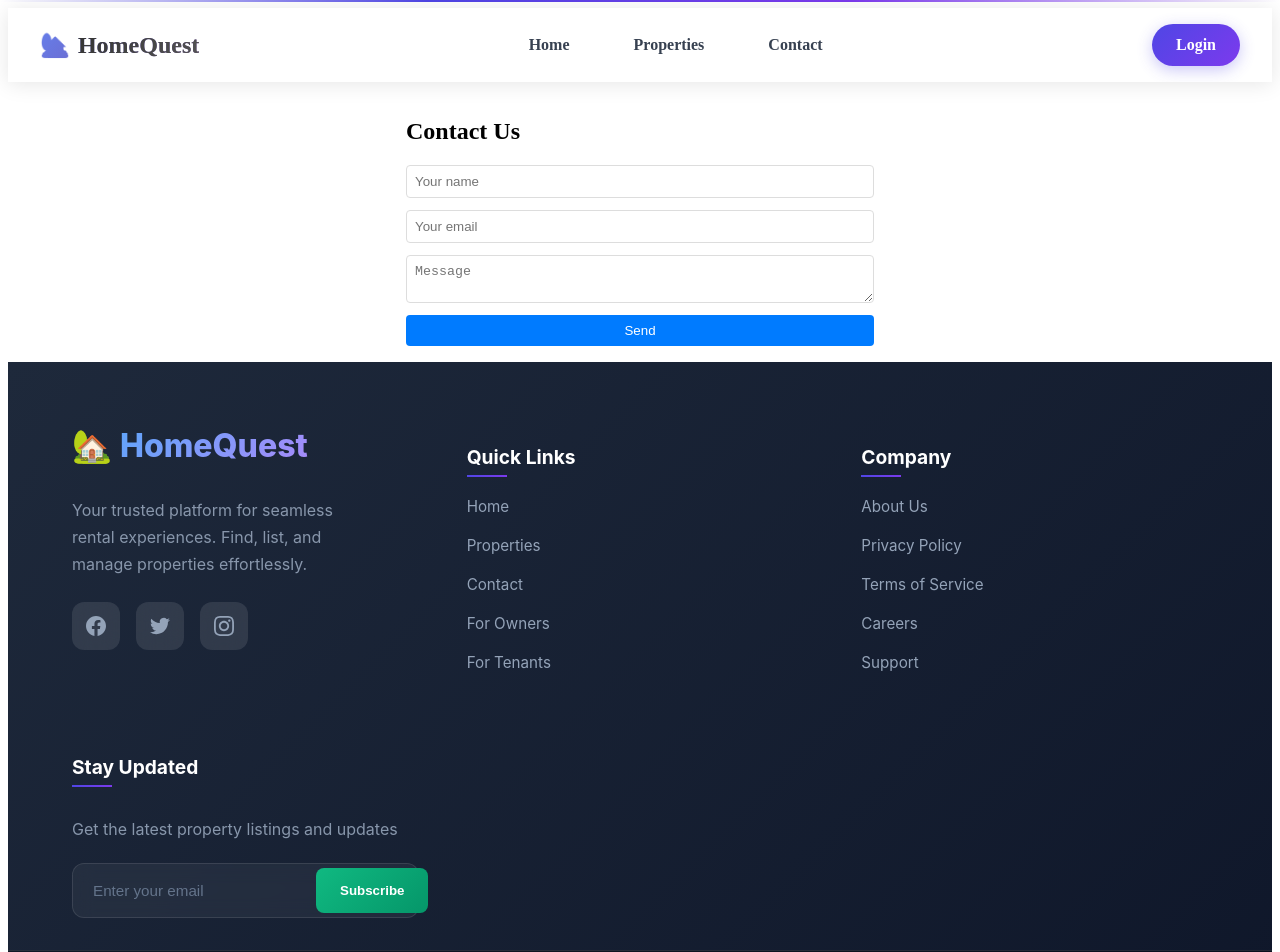
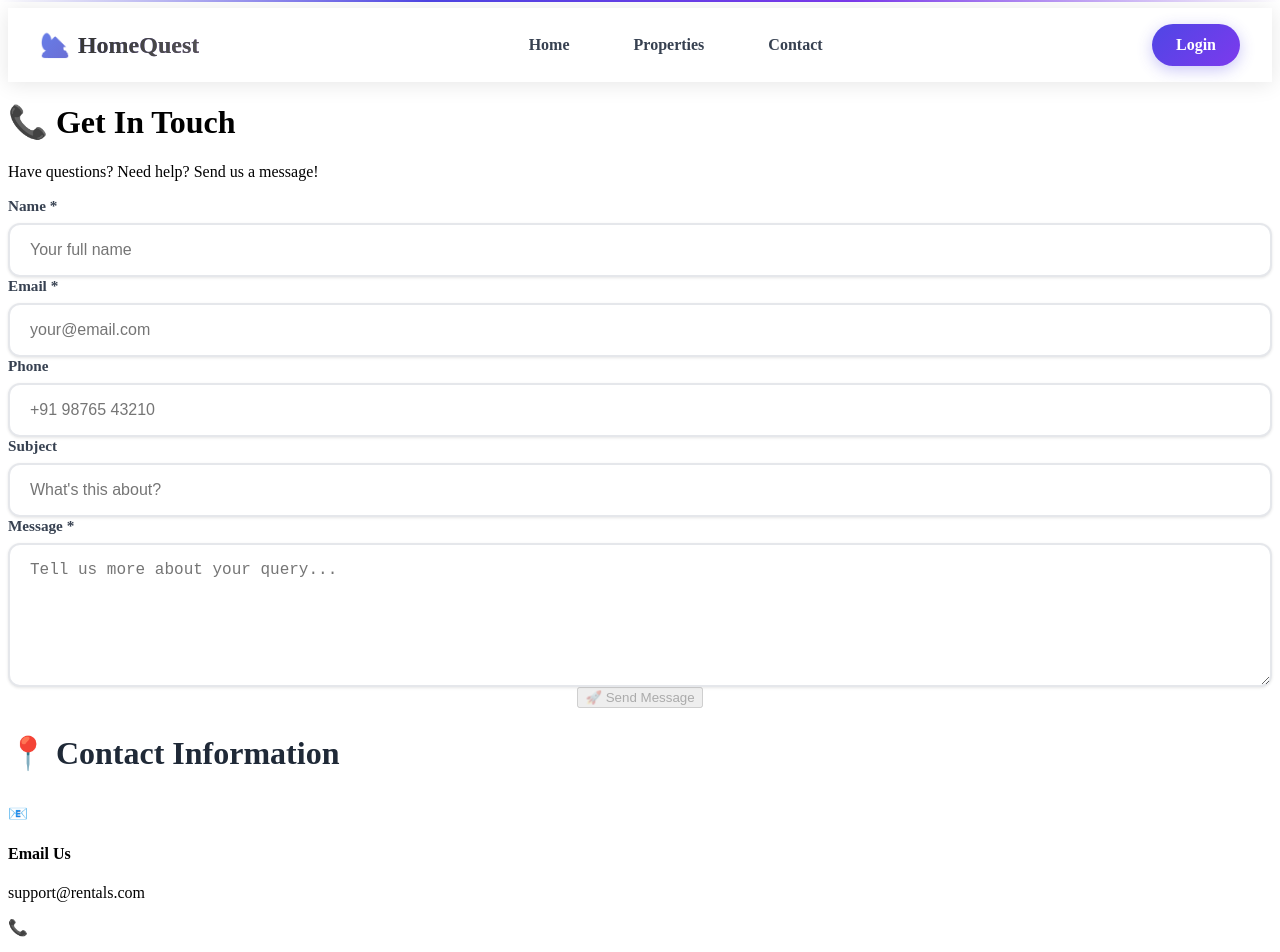
Before and after one commit to Gaurav-singh9719/HomeQuest-Frontend, a React (Create React App) app: page /contact in a window 1280 px wide. Shown: the top 952 px of the page. Built offline with nearby package versions, Linux system fonts and the light colour scheme.

Commit message:
Update Contact.jsx

```diff
--- a/src/pages/Contact/Contact.jsx
+++ b/src/pages/Contact/Contact.jsx
@@ -1,66 +1,192 @@
 import React, { useState } from "react";
+import { useAuth } from "../../context/AuthContext";
 import "./Contact.css";
+
 const API = process.env.REACT_APP_API_URL;
+
 const Contact = () => {
-  const [form, setForm] = useState({ name: "", email: "", message: "" });
+  const { user } = useAuth();
+  const [formData, setFormData] = useState({
+    name: user?.name || "",
+    email: user?.email || "",
+    phone: "",
+    subject: "",
+    message: ""
+  });
+  const [loading, setLoading] = useState(false);
   const [status, setStatus] = useState("");
 
   const handleChange = (e) => {
-    setForm({ ...form, [e.target.name]: e.target.value });
+    const { name, value } = e.target;
+    setFormData({ ...formData, [name]: value });
+    if (status) setStatus("");
   };
 
   const handleSubmit = async (e) => {
     e.preventDefault();
-    setStatus("Sending...");
+
+    if (!formData.name || !formData.email || !formData.message.trim()) {
+      setStatus("Please fill required fields");
+      return;
+    }
+
+    setLoading(true);
+    setStatus("");
 
     try {
       const res = await fetch(`${API}/api/contact`, {
         method: "POST",
-        headers: { "Content-Type": "application/json" },
-        body: JSON.stringify(form),
+        headers: {
+          "Content-Type": "application/json",
+        },
+        body: JSON.stringify(formData),
       });
 
       const data = await res.json();
 
-      if (!res.ok) throw new Error(data.message || "Failed");
-
-      setStatus("✅ Message sent successfully!");
-      setForm({ name: "", email: "", message: "" });
+      if (res.ok) {
+        setStatus("✅ Message sent successfully! We'll get back to you soon.");
+        setFormData({
+          name: user?.name || "",
+          email: user?.email || "",
+          phone: "",
+          subject: "",
+          message: ""
+        });
+      } else {
+        setStatus(`❌ ${data.message || "Failed to send message"}`);
+      }
     } catch (err) {
-      setStatus("❌ Failed to send message. Try again later.");
+      console.error("Contact error:", err);
+      setStatus("❌ Network error. Please try again.");
+    } finally {
+      setLoading(false);
     }
   };
 
   return (
-    <div className="contact">
-      <h2>Contact Us</h2>
-      <form onSubmit={handleSubmit}>
+    <div className="contact-page">
+      <div className="contact-container">
+        <div className="contact-header">
+          <h1 className="contact-title">📞 Get In Touch</h1>
+          <p className="contact-subtitle">Have questions? Need help? Send us a message!</p>
+        </div>
+
+        <div className="contact-form-section">
+          <form onSubmit={handleSubmit} className="modern-contact-form">
+            <div className="form-row">
+              <div className="form-group">
+                <label>Name <span className="required">*</span></label>
                 <input
-          type="text"
                   name="name"
-          placeholder="Your name"
-          value={form.name}
+                  value={formData.name}
                   onChange={handleChange}
+                  placeholder="Your full name"
+                  className="modern-input"
                   required
+                  disabled={loading}
                 />
+              </div>
+              <div className="form-group">
+                <label>Email <span className="required">*</span></label>
                 <input
+                  name="email"
                   type="email"
-          name="email"
-          placeholder="Your email"
-          value={form.email}
+                  value={formData.email}
                   onChange={handleChange}
+                  placeholder="your@email.com"
+                  className="modern-input"
                   required
+                  disabled={loading}
                 />
+              </div>
+            </div>
+
+            <div className="form-row">
+              <div className="form-group">
+                <label>Phone</label>
+                <input
+                  name="phone"
+                  type="tel"
+                  value={formData.phone}
+                  onChange={handleChange}
+                  placeholder="+91 98765 43210"
+                  className="modern-input"
+                  disabled={loading}
+                />
+              </div>
+              <div className="form-group">
+                <label>Subject</label>
+                <input
+                  name="subject"
+                  value={formData.subject}
+                  onChange={handleChange}
+                  placeholder="What's this about?"
+                  className="modern-input"
+                  disabled={loading}
+                />
+              </div>
+            </div>
+
+            <div className="form-group full-width">
+              <label>Message <span className="required">*</span></label>
               <textarea
                 name="message"
-          placeholder="Message"
-          value={form.message}
+                value={formData.message}
                 onChange={handleChange}
+                placeholder="Tell us more about your query..."
+                rows="6"
+                className="modern-textarea"
                 required
+                disabled={loading}
               />
-        <button type="submit">Send</button>
+            </div>
+
+            {status && (
+              <div className={`status-message ${status.includes('✅') ? 'success' : 'error'}`}>
+                {status}
+              </div>
+            )}
+
+            <div className="form-actions">
+              <button
+                type="submit"
+                disabled={loading || !formData.message.trim()}
+                className="contact-submit-btn"
+              >
+                {loading ? "Sending..." : "🚀 Send Message"}
+              </button>
+            </div>
           </form>
-      {status && <p>{status}</p>}
+        </div>
+
+        <div className="contact-info-section">
+          <h2 className="section-title">📍 Contact Information</h2>
+          <div className="info-grid">
+            <div className="info-card">
+              <div className="info-icon">📧</div>
+              <div className="info-content">
+                <h4>Email Us</h4>
+                <p>support@rentals.com</p>
+              </div>
+            </div>
+            <div className="info-card">
+              <div className="info-icon">📞</div>
+              <div className="info-content">
+                <h4>Call Us</h4>
+                <p>+91 98765 43210</p>
+              </div>
+            </div>
+            <div className="info-card">
+              <div className="info-icon">🕒</div>
+              <div className="info-content">
+                <h4>Working Hours</h4>
+                <p>Mon - Sat: 9AM - 7PM</p>
+              </div>
+            </div>
+          </div>
+        </div>
+      </div>
     </div>
   );
 };
```
Lines whose indentation alone changed are shown as unchanged.
